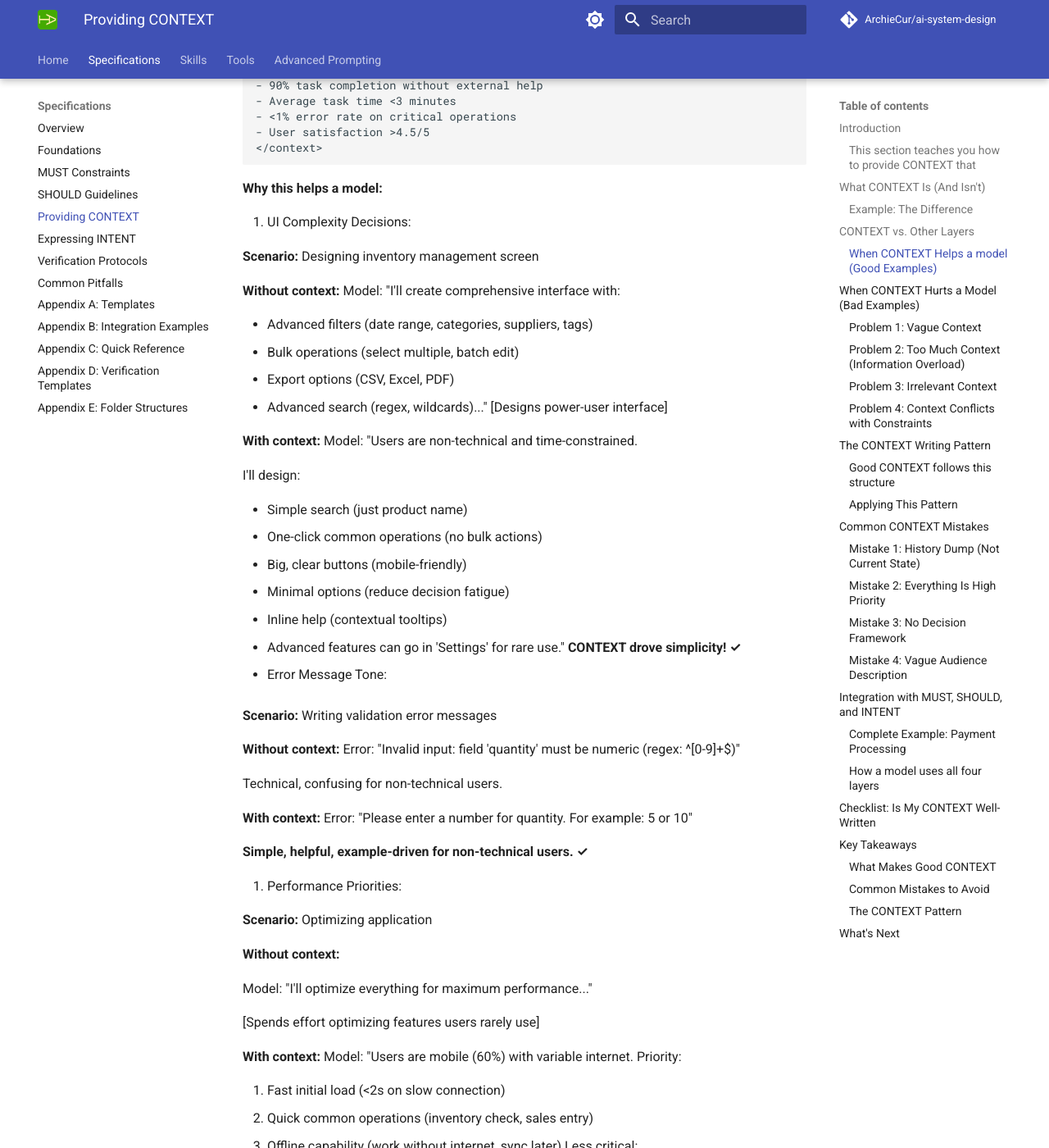
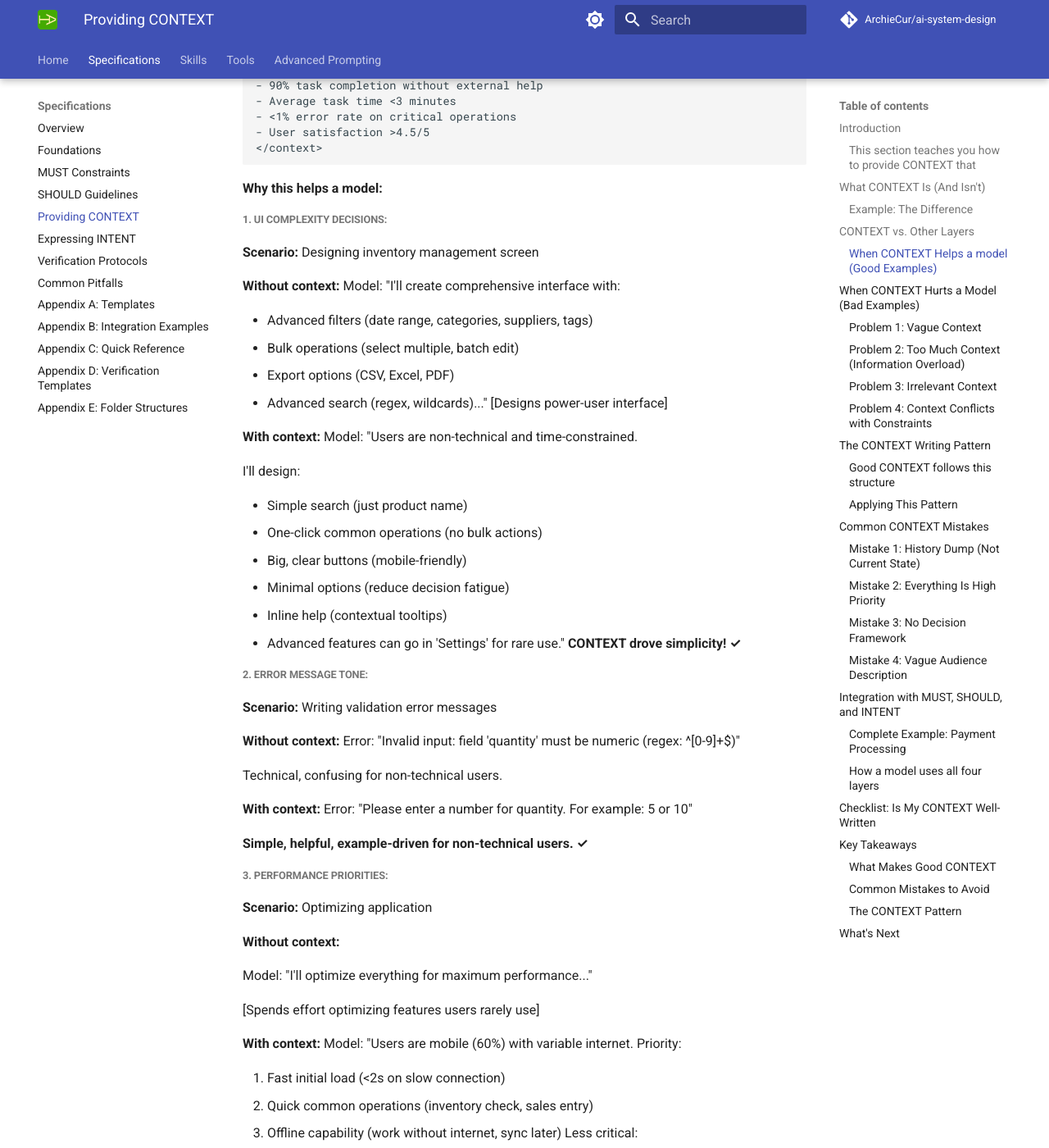
Before and after one commit to ArchieCur/ai-system-design, an MkDocs documentation site: the page built from docs/specifications/Specifications_4_Providing_CONTEXT.md, in a window 1280 px wide and 1400 px high, scrolled down 5116 px. Shown: the whole window at 82% size. Built offline with MkDocs 1.6.1 and Material for MkDocs 9.7.7, drawn with Linux system fonts in a browser that asks for light colours; comment, search, counter and statistics services are not loaded; some of the changed text lies outside the part shown.

Commit message:
Update Specifications_4_Providing_CONTEXT.md

````diff
--- a/docs/specifications/Specifications_4_Providing_CONTEXT.md
+++ b/docs/specifications/Specifications_4_Providing_CONTEXT.md
@@ -239,7 +239,7 @@ straightforward caching with clear patterns:
 ```
 **Why this helps a model:**
 
-1. UI Complexity Decisions:
+##### 1. UI Complexity Decisions:
 
 **Scenario:** Designing inventory management screen
 
@@ -265,7 +265,7 @@ I'll design:
 - Advanced features can go in 'Settings' for rare use."
 **CONTEXT drove simplicity! ✓**
 
-2. Error Message Tone:
+##### 2. Error Message Tone:
 
 **Scenario:** Writing validation error messages
 
@@ -279,7 +279,7 @@ Error: "Please enter a number for quantity. For example: 5 or 10"
 
 **Simple, helpful, example-driven for non-technical users. ✓**
 
-3. Performance Priorities:
+##### 3. Performance Priorities:
 
 **Scenario:** Optimizing application
 
@@ -349,7 +349,7 @@ Perfect code doesn't matter if we run out of runway."
 
 **Why User/Audience helps a model**
 
-1. Quality vs. Speed Decisions:
+##### 1. Quality vs. Speed Decisions:
 Scenario: User asks for new feature
 
 **Without context:**
@@ -385,7 +385,7 @@ pressure (need speed). Quality improves based on actual usage."
 
 **CONTEXT justified rapid iteration! ✓**
 
-2.What to Optimize:
+##### 2.What to Optimize:
 
 **Scenario:** Performance optimization request
 
@@ -414,7 +414,7 @@ User pain point: 'Slow loading frustrates me'
 
 **CONTEXT focused effort on business impact! ✓**
 
-3.Build vs. Buy:
+##### 3.Build vs. Buy:
 
 **Scenario:** User asks for email sending capability
 
````
